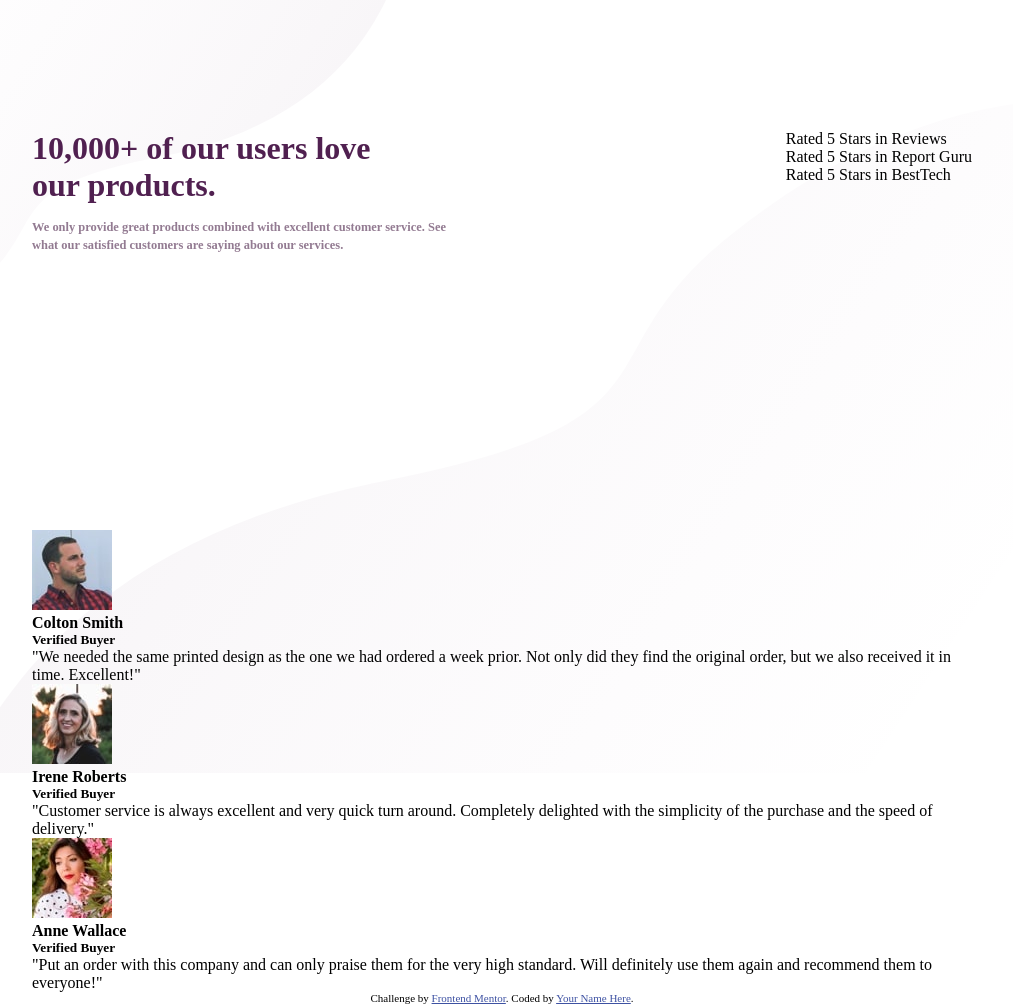
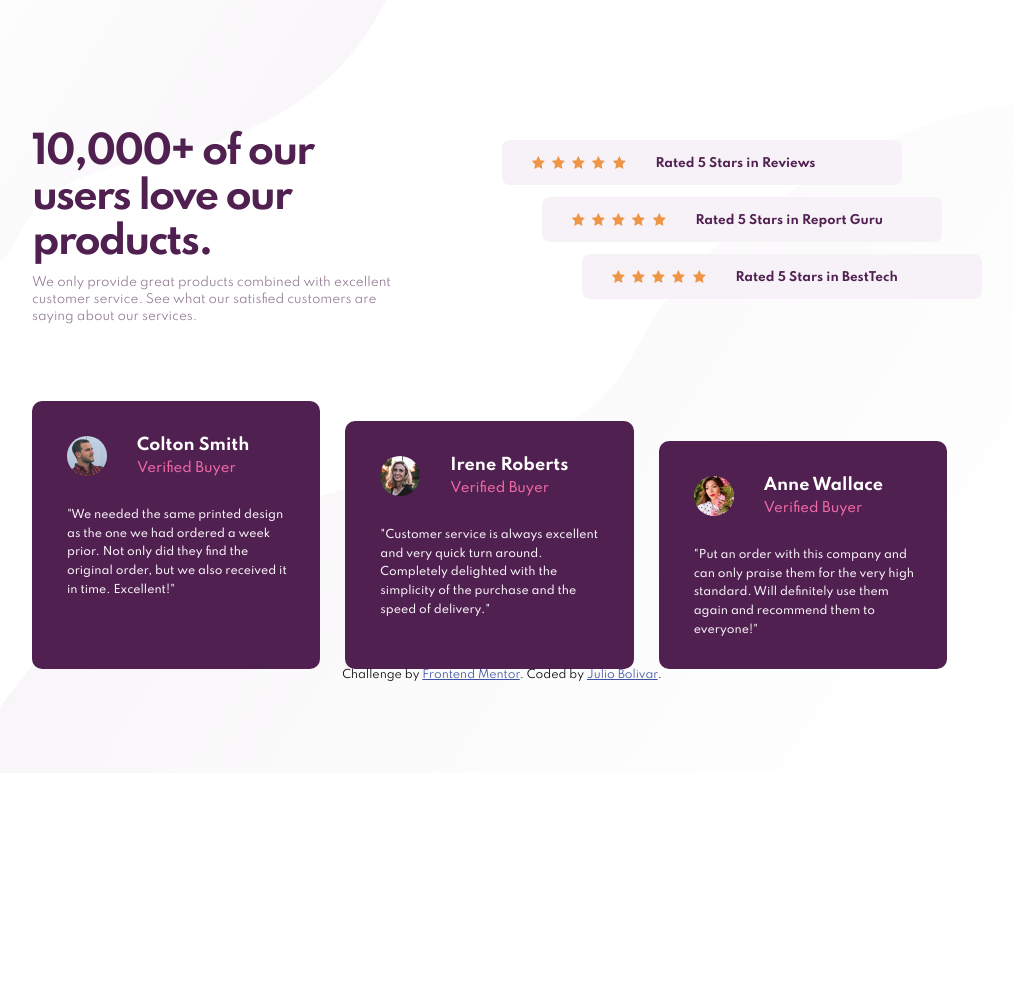
Before and after one commit to Juliorbc/Social-proof-section, a plain HTML site: page index.html in a window 1280 px wide. Shown: the whole page, without its empty margins (138-1151 px from the left). After the commit the page ends 800 px from the top, so only its background shows below. Drawn offline with Linux system fonts and the light colour scheme.

Commit message:
Segundas modificaciones en el html y el css

```diff
--- a/estilos.css
+++ b/estilos.css
@@ -1,3 +1,19 @@
+.ml20 {
+    margin-left: 40px;
+}
+
+.ml40 {
+    margin-left: 80px;
+}
+
+.mt40 {
+    margin-top: 20px;
+}
+
+.mt80 {
+    margin-top: 40px;
+}
+
 * {
     margin: 0;
     padding: 0;
@@ -6,6 +22,7 @@
 html, body {
     width: 100%;
     height: 100%;
+    font-family: 'Spartan', sans-serif;
 }
 
 body {
@@ -22,27 +39,113 @@ body {
 }
 
 .section1 {
-    height: 400px;
+    padding-bottom: 90px;
     display: flex;
     flex-direction: row;
-    justify-content: space-between;
 }
 
-.section1__titulo {
-    width: 365px;
+.section1__izquierdo {
+    width: 50%;
     height: 145px;
     color: hsl(300, 43%, 22%);
 }
 
-.section1__subtitulo {
-    width: 420px;
-    height: 60px;
-    padding-top: 14px;
-    font-size: 15px;
-    line-height: 18px;
+.section1__titulo {
+    width: 300px;
+    color: hsl(300, 43%, 22%);
+    letter-spacing: -2px;
+    padding-bottom: 10px;
+    font-size: 38px;
+}
+
+.section1__parrafo {
+    width: 380px;
+    font-size: 12px;
+    line-height: 1.4;
     color: hsl(303, 10%, 53%);
 }
 
-.section__contenidos {
-    padding-top: 145px;
+.section1__derecho {
+    width: 50%;
+    padding-top: 10px;
 }
+
+.section1__contenido {
+    width: 360px;
+    height: 30px;
+    background: hsl(300, 24%, 96%);
+    padding-top: 15px;
+    border-radius: 8px;
+    display: flex;
+    margin-bottom: 12px;
+    padding-left: 30px;
+    padding-right: 10px;
+}
+
+.section1__text {
+    color: hsl(300, 43%, 22%);
+    font-size: 12px;
+    font-weight: 700;
+    padding-left: 30px;
+    padding-top: 2px;
+}
+
+.section1__stars {
+    letter-spacing: 3px;
+}
+
+.section1__imagen {
+    width: 13px;
+    height: 13px;
+}
+
+
+.section2__profiles {
+    display: flex;
+}
+
+.section2__profile {
+    width: 300px;
+    margin-right: 25px;
+    border-radius: 10px;
+    background: hsl(300, 43%, 22%);
+    overflow: hidden;
+    padding-left: 35px;
+    padding-top: 35px;
+    padding-bottom: 30px;
+    padding-right: 25px;
+}
+
+.section2__foto {
+    width: 40px;
+    height: 40px;
+    border-radius: 50%;
+}
+
+.section2__imagen {
+    display: flex;
+}
+
+.section2__caja-nombres {
+    padding-left: 30px;
+}
+
+.section2__nombre {
+    color: hsl(0, 0%, 100%);
+    padding-bottom: 6px;
+}
+
+.section2__subtitulo {
+    color: hsl(333, 80%, 67%);
+    font-weight: 500;
+}
+
+.section2__parrafo {
+    color: hsl(300, 24%, 96%);
+    font-weight: 500;
+    padding-top: 30px;
+    font-size: 11px;
+    line-height: 1.7;
+
+
+}
--- a/index.html
+++ b/index.html
@@ -3,6 +3,8 @@
   <head>
     <meta charset="UTF-8" />
     <meta name="viewport" content="width=device-width, initial-scale=1.0" />
+    <link rel="preconnect" href="https://fonts.gstatic.com">
+    <link href="https://fonts.googleapis.com/css2?family=Spartan:wght@400;500;700&display=swap" rel="stylesheet">
     <link rel="stylesheet" href="estilos.css">
     <!-- displays site properly based on user's device -->
 
@@ -29,76 +31,98 @@
   <body>
       <div class="contenedor">
           <div class="section1">
-              <div class="section1__titulo">
-                <h1 class="section1__parrafo">10,000+ of our users love our products.</h1>
-                <div class="section1__subtitulo">
-                    <h5 class="section1__parrafo2">
+              <div class="section1__izquierdo">
+                <h1 class="section1__titulo">10,000+ of our users love our products.</h1>
+                    <p class="section1__parrafo">
                         We only provide great products combined with excellent customer service.
                         See what our satisfied customers are saying about our services.
-                    </h5>
-                </div>
+                    </p>
               </div>
 
-              <div class="section1__contenidos">
-                  <div class="section1__contenido1">
-                    Rated 5 Stars in Reviews
+              <div class="section1__derecho">
+                  <div class="section1__contenido">
+                    <div class="section1__stars">
+                        <img class="section1__imagen" src="images/icon-star.svg" alt="imagen de estrella">
+                        <img class="section1__imagen" src="images/icon-star.svg" alt="imagen de estrella">
+                        <img class="section1__imagen" src="images/icon-star.svg" alt="imagen de estrella">
+                        <img class="section1__imagen" src="images/icon-star.svg" alt="imagen de estrella">
+                        <img class="section1__imagen" src="images/icon-star.svg" alt="imagen de estrella">
+                    </div>
+                    <span class="section1__text">Rated 5 Stars in Reviews</span>
                   </div>
-                  <div class="section1__contenido2">
-                    Rated 5 Stars in Report Guru
+                  <div class="section1__contenido ml20">
+                    <div class="section1__stars">
+                        <img class="section1__imagen" src="images/icon-star.svg" alt="imagen de estrella">
+                        <img class="section1__imagen" src="images/icon-star.svg" alt="imagen de estrella">
+                        <img class="section1__imagen" src="images/icon-star.svg" alt="imagen de estrella">
+                        <img class="section1__imagen" src="images/icon-star.svg" alt="imagen de estrella">
+                        <img class="section1__imagen" src="images/icon-star.svg" alt="imagen de estrella">
+                    </div>
+                    <span class="section1__text">Rated 5 Stars in Report Guru</span>
                   </div>
-                  <div class="section1__contenido3">
-                    Rated 5 Stars in BestTech
+                  <div class="section1__contenido ml40">
+                    <div class="section1__stars">
+                        <img class="section1__imagen" src="images/icon-star.svg" alt="imagen de estrella">
+                        <img class="section1__imagen" src="images/icon-star.svg" alt="imagen de estrella">
+                        <img class="section1__imagen" src="images/icon-star.svg" alt="imagen de estrella">
+                        <img class="section1__imagen" src="images/icon-star.svg" alt="imagen de estrella">
+                        <img class="section1__imagen" src="images/icon-star.svg" alt="imagen de estrella">
+                    </div>
+                    <span class="section1__text">Rated 5 Stars in BestTech</span>
                   </div>
               </div>
         </div>
 
-        <div class="section2">
             <div class="section2__profiles">
                 <div class="section2__profile">
                     <div class="section2__imagen">
-                        <img src="images/image-colton.jpg" alt="Foto del perfil">
+                        <img class="section2__foto" src="images/image-colton.jpg" alt="Foto del perfil">
+                        <div class="section2__caja-nombres">
+                            <h4 class="section2__nombre">Colton Smith </h4>
+                            <h5 class="section2__subtitulo">Verified Buyer</h5>
+                        </div>
                     </div>
-                    <h4 class="section2__nombre">Colton Smith </h4>
-                    <h5 class="section2__subtitulo">Verified Buyer</h5>
                     <p class="section2__parrafo">"We needed the same printed design as the one we had ordered a week prior.
                         Not only did they find the original order, but we also received it in time.
                         Excellent!"
                     </p>
                 </div>
 
-                <div class="section2__profile">
+                <div class="section2__profile mt40">
                     <div class="section2__imagen">
-                        <img src="images/image-irene.jpg" alt="Foto del perfil">
+                        <img class="section2__foto" src="images/image-irene.jpg" alt="Foto del perfil">
+                        <div class="section2__caja-nombres">
+                            <h4 class="section2__nombre">Irene Roberts </h4>
+                            <h5 class="section2__subtitulo">Verified Buyer</h5>
+                        </div>
                     </div>
-                    <h4 class="section2__nombre">Irene Roberts </h4>
-                    <h5 class="section2__subtitulo">Verified Buyer</h5>
                     <p class="section2__parrafo">
                         "Customer service is always excellent and very quick turn around. Completely
                         delighted with the simplicity of the purchase and the speed of delivery."
                     </p>
                 </div>
 
-                    <div class="section2__profile">
+                    <div class="section2__profile mt80">
                         <div class="section2__imagen">
-                            <img src="images/image-anne.jpg" alt="Foto del perfil">
+                            <img class="section2__foto" src="images/image-anne.jpg" alt="Foto del perfil">
+                            <div class="section2__caja-nombres">
+                                <h4 class="section2__nombre">Anne Wallace </h4>
+                                <h5 class="section2__subtitulo">Verified Buyer</h5>
+                            </div>
                         </div>
-                        <h4 class="section2__nombre">Anne Wallace </h4>
-                        <h5 class="section2__subtitulo">Verified Buyer</h5>
                         <p class="section2__parrafo">
                             "Put an order with this company and can only praise them for the very high
                             standard. Will definitely use them again and recommend them to everyone!"
                         </p>
                     </div>
-
             </div>
-        </div>
       </div>
 
     <div class="attribution">
       Challenge by
       <a href="https://www.frontendmentor.io?ref=challenge" target="_blank"
         >Frontend Mentor</a
-      >. Coded by <a href="#">Your Name Here</a>.
+      >. Coded by <a href="#">Julio Bolivar</a>.
     </div>
   </body>
 </html>
```
